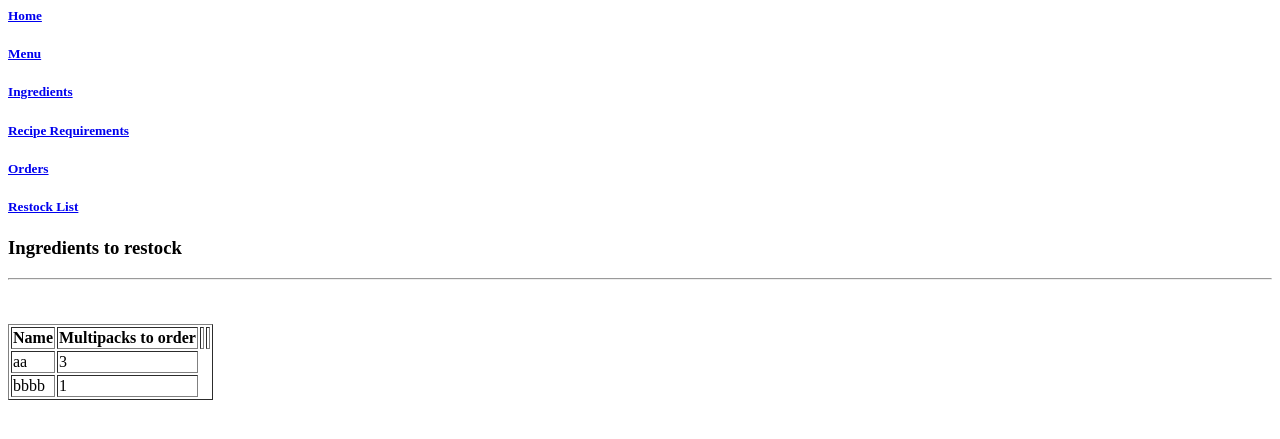
After one commit to meowstein0riginal/CrispyCrab, a Django app: page /restock_list in a window 1280 px wide. The commit adds this page. Shown: the top 439 px of the page. Run offline with Django 4.2, Linux system fonts and the light colour scheme; data comes from the database, SQL or seed files in the repository; both versions use the stored data as it was after the commit.

Commit message:
added inventory restock page

```diff
--- a/CrispyCrab/urls.py
+++ b/CrispyCrab/urls.py
@@ -32,7 +32,9 @@ urlpatterns = [
 
     path('purchases/list', views.PurchaseList.as_view(), name='purchaselist'),
 
-    path('purchases/create', views.PurchaseCreate.as_view(), name='purchasecreate')
+    path('purchases/create', views.PurchaseCreate.as_view(), name='purchasecreate'),
+
+    path('restock_list', views.RestockList.as_view(), name='restocklist'),
 
 
 
--- a/crispy_crab/models.py
+++ b/crispy_crab/models.py
@@ -1,8 +1,5 @@
 from django.db import models
-
-# Create your models here.
-from django.db import models
-
+from math import ceil
 
 class Ingredients(models.Model):
     PIECE = "PC"
@@ -29,8 +26,14 @@ class Ingredients(models.Model):
     def __str__(self):
         return "ingredient: " + str(self.ing_name)
 
-    def get_absolute_url(self):
-        return "list"
+    # Returns how many multipacks needs to be ordered to stock up above minimum
+    def ordering_qty(self):
+        shortage = self.minimal_quantity - self.ing_quantity
+        multipacks = ceil(shortage / self.multi_pack_quantity)
+        x = int(multipacks)
+        return x
+
+
 
     # returns price per unit to allow calculation of menu items cost
     def price_per_unit(self):
@@ -39,7 +42,8 @@ class Ingredients(models.Model):
         ppu = round(price/quantity, 3)
         return ppu
 
-
+    def get_absolute_url(self):
+        return "list"
 
 class MenuItems(models.Model):
     item_name = models.CharField(max_length=30, unique=True)
--- a/crispy_crab/templates/crispy_crab/base.html
+++ b/crispy_crab/templates/crispy_crab/base.html
@@ -9,6 +9,7 @@
 <a href="{% url 'ingredientslist' %}"><h5>Ingredients</h5></a>
 <a href="{% url 'reciperequirementslist' %}"><h5>Recipe Requirements</h5></a>
 <a href="{% url 'purchaselist' %}"><h5>Orders</h5></a>
+<a href="{% url 'restocklist' %}"><h5>Restock List</h5></a>
 
     {% block content %}
     {% endblock %}
--- /dev/null
+++ b/crispy_crab/templates/crispy_crab/restock_list.html
@@ -0,0 +1,29 @@
+{% extends "crispy_crab/base.html" %}
+
+{% block content %}
+<h3>Ingredients to restock</h3>
+<hr>
+
+<br>
+<br>
+
+
+<table border = 1 id="ingredients">
+  <tr>
+    <th>Name</th>
+    <th>Multipacks to order</th>
+
+      <th> </th>
+      <th> </th>
+  </tr>
+
+{% for ingredient in ingredients %}
+<tr>
+  <td>{{ ingredient.ing_name }} </td>
+  <td>{{ ingredient.ordering_qty }} </td>
+
+
+</tr>
+{% endfor %}
+</table>
+{% endblock %}
--- a/crispy_crab/views.py
+++ b/crispy_crab/views.py
@@ -78,3 +78,12 @@ class PurchaseCreate(TemplateView):
         purchase.save()
 
         return redirect("/purchases/list")
+
+
+class RestockList(TemplateView):
+    template_name = "crispy_crab/restock_list.html"
+
+    def get_context_data(self, **kwargs):
+        context = super().get_context_data(**kwargs)
+        context["ingredients"] = [ingredient for ingredient in Ingredients.objects.all() if ingredient.ordering_qty() > 0]
+        return context
```
Also changed, not shown: README.md, db.sqlite3.
